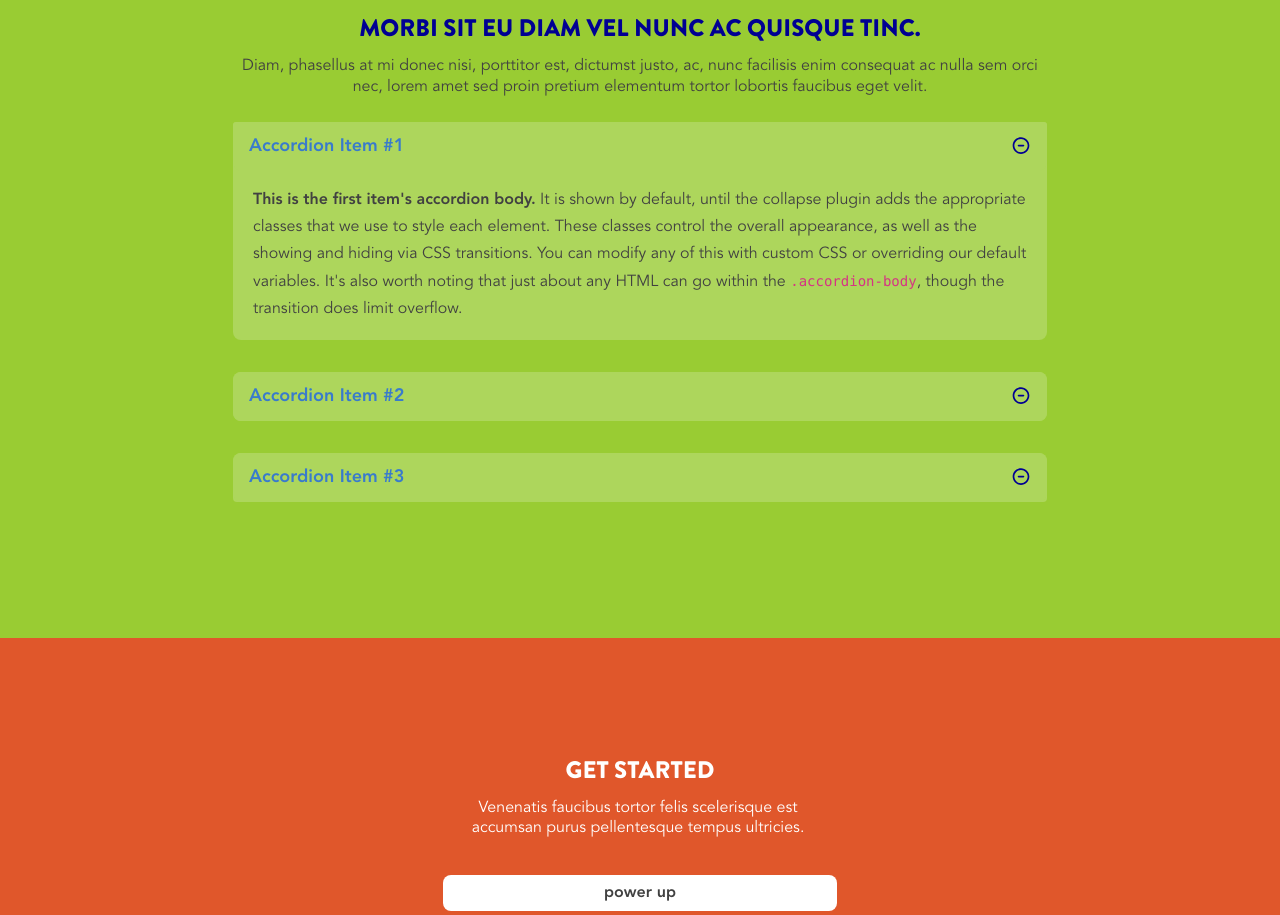
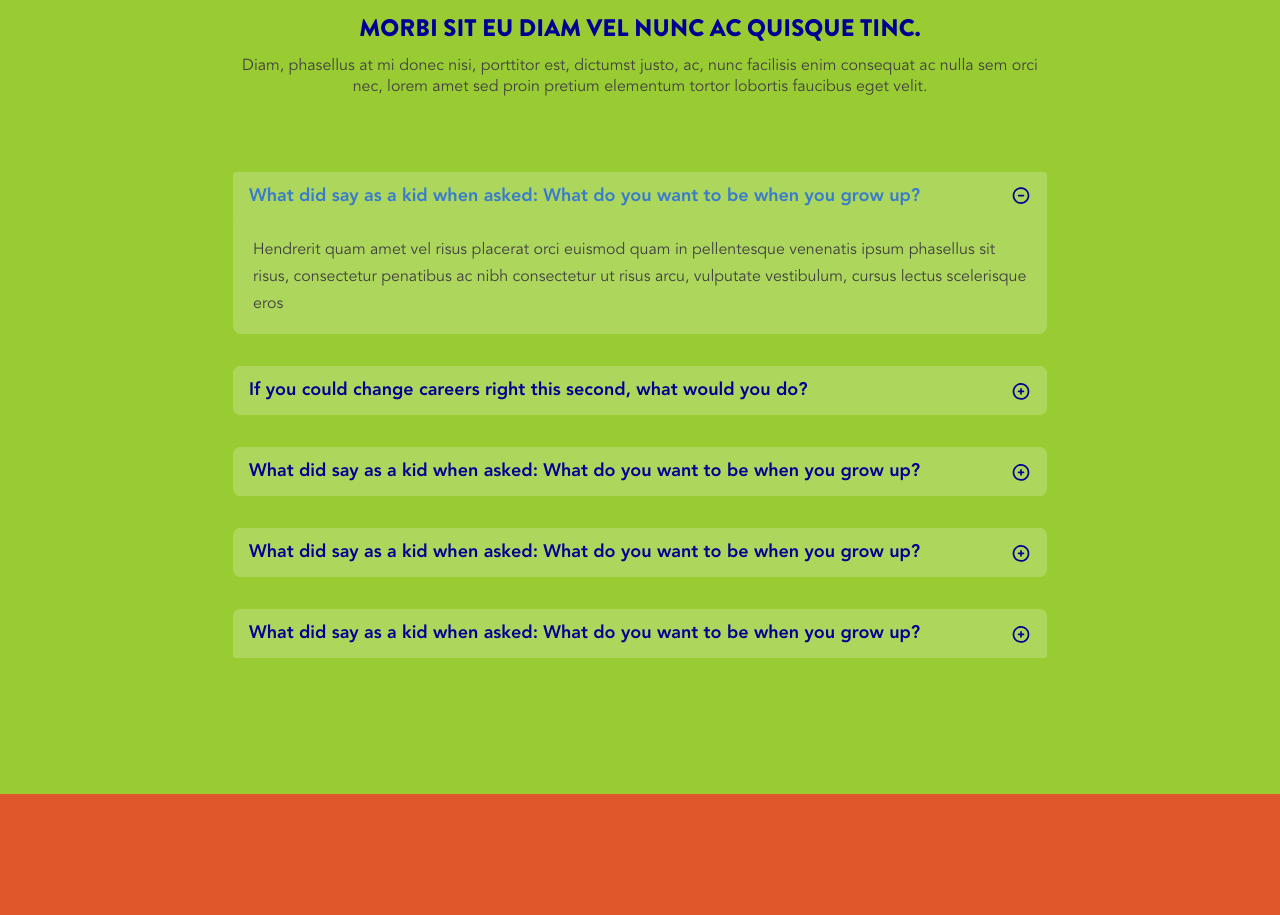
Before and after one commit to crowdbotics-apps/pow-bio-app-26787, a React (Create React App) app in the folder frontend/: page / in a window 1280 px wide. Shown: the part 3620-4535 px from the top of the page. Built offline with nearby package versions, Linux system fonts and the light colour scheme.

Commit message:
fixed accordion issue

```diff
--- a/frontend/src/Pages/HomePage/Sections/FAQ/index.js
+++ b/frontend/src/Pages/HomePage/Sections/FAQ/index.js
@@ -1,6 +1,6 @@
 import React from "react";
 import { Collapse } from 'bootstrap';
-import { Heading, Paragraph, Section, Container } from "./styles";
+import { Heading, Paragraph, Section, Container, MTDiv } from "./styles";
 
 const FAQ = () => {
     return <Section>
@@ -10,48 +10,75 @@ const FAQ = () => {
                 Diam, phasellus at mi donec nisi, porttitor est, dictumst justo, ac, nunc facilisis enim consequat ac nulla sem orci nec, lorem amet sed proin pretium elementum tortor lobortis faucibus eget velit.
             </Paragraph>
 
-            <div className="mt-4">
+            <MTDiv>
                 <div className="accordion" id="faqAccordion">
                     <div className="accordion-item">
                         <h2 className="accordion-header" id="headingOne">
                             <button className="accordion-button" type="button" data-bs-toggle="collapse" data-bs-target="#collapseOne" aria-expanded="true" aria-controls="collapseOne">
-                                Accordion Item #1
+                                What did say as a kid when asked: What do you want to be when you grow up?
                             </button>
                         </h2>
                         <div id="collapseOne" className="accordion-collapse collapse show" aria-labelledby="headingOne" data-bs-parent="#faqAccordion">
                             <div className="accordion-body">
-                                <strong>This is the first item's accordion body.</strong> It is shown by default, until the collapse plugin adds the appropriate classes that we use to style each element. These classes control the overall appearance, as well as the showing and hiding via CSS transitions. You can modify any of this with custom CSS or overriding our default variables. It's also worth noting that just about any HTML can go within the <code>.accordion-body</code>, though the transition does limit overflow.
+                                Hendrerit quam amet vel risus placerat orci euismod quam in pellentesque venenatis ipsum phasellus sit risus, consectetur penatibus ac nibh consectetur ut risus arcu, vulputate vestibulum, cursus lectus scelerisque eros
                             </div>
                         </div>
                     </div>
 
                     <div className="accordion-item">
                         <h2 className="accordion-header" id="headingTwo">
-                            <button className="accordion-button" type="button" data-bs-toggle="collapse" data-bs-target="#collapseTwo" aria-expanded="true" aria-controls="collapseTwo">
-                                Accordion Item #2
+                            <button className="accordion-button collapsed" type="button" data-bs-toggle="collapse" data-bs-target="#collapseTwo" aria-expanded="true" aria-controls="collapseTwo">
+                                If you could change careers right this second, what would you do?
                             </button>
                         </h2>
                         <div id="collapseTwo" className="accordion-collapse collapse" aria-labelledby="headingTwo" data-bs-parent="#faqAccordion">
                             <div className="accordion-body">
-                                <strong>This is the first item's accordion body.</strong> It is shown by default, until the collapse plugin adds the appropriate classes that we use to style each element. These classes control the overall appearance, as well as the showing and hiding via CSS transitions. You can modify any of this with custom CSS or overriding our default variables. It's also worth noting that just about any HTML can go within the <code>.accordion-body</code>, though the transition does limit overflow.
+                                Hendrerit quam amet vel risus placerat orci euismod quam in pellentesque venenatis ipsum phasellus sit risus, consectetur penatibus ac nibh consectetur ut risus arcu, vulputate vestibulum, cursus lectus scelerisque eros
                             </div>
                         </div>
                     </div>
 
                     <div className="accordion-item">
                         <h2 className="accordion-header" id="headingThree">
-                            <button className="accordion-button" type="button" data-bs-toggle="collapse" data-bs-target="#collapseThree" aria-expanded="true" aria-controls="collapseThree">
-                                Accordion Item #3
+                            <button className="accordion-button collapsed" type="button" data-bs-toggle="collapse" data-bs-target="#collapseThree" aria-expanded="true" aria-controls="collapseThree">
+                                What did say as a kid when asked: What do you want to be when you grow up?
                             </button>
                         </h2>
                         <div id="collapseThree" className="accordion-collapse collapse" aria-labelledby="headingThree" data-bs-parent="#faqAccordion">
                             <div className="accordion-body">
-                                <strong>This is the first item's accordion body.</strong> It is shown by default, until the collapse plugin adds the appropriate classes that we use to style each element. These classes control the overall appearance, as well as the showing and hiding via CSS transitions. You can modify any of this with custom CSS or overriding our default variables. It's also worth noting that just about any HTML can go within the <code>.accordion-body</code>, though the transition does limit overflow.
+                                Hendrerit quam amet vel risus placerat orci euismod quam in pellentesque venenatis ipsum phasellus sit risus, consectetur penatibus ac nibh consectetur ut risus arcu, vulputate vestibulum, cursus lectus scelerisque eros
                             </div>
                         </div>
                     </div>
+
+                    <div className="accordion-item">
+                        <h2 className="accordion-header" id="headingFour">
+                            <button className="accordion-button collapsed" type="button" data-bs-toggle="collapse" data-bs-target="#collapseFour" aria-expanded="true" aria-controls="collapseFour">
+                                What did say as a kid when asked: What do you want to be when you grow up?
+                            </button>
+                        </h2>
+                        <div id="collapseFour" className="accordion-collapse collapse" aria-labelledby="headingFour" data-bs-parent="#faqAccordion">
+                            <div className="accordion-body">
+                                Hendrerit quam amet vel risus placerat orci euismod quam in pellentesque venenatis ipsum phasellus sit risus, consectetur penatibus ac nibh consectetur ut risus arcu, vulputate vestibulum, cursus lectus scelerisque eros
+                            </div>
+                        </div>
+                    </div>
+
+                    <div className="accordion-item">
+                        <h2 className="accordion-header" id="headingFive">
+                            <button className="accordion-button collapsed" type="button" data-bs-toggle="collapse" data-bs-target="#collapseFive" aria-expanded="true" aria-controls="collapseFive">
+                                What did say as a kid when asked: What do you want to be when you grow up?
+                            </button>
+                        </h2>
+                        <div id="collapseFive" className="accordion-collapse collapse" aria-labelledby="headingFive" data-bs-parent="#faqAccordion">
+                            <div className="accordion-body">
+                                Hendrerit quam amet vel risus placerat orci euismod quam in pellentesque venenatis ipsum phasellus sit risus, consectetur penatibus ac nibh consectetur ut risus arcu, vulputate vestibulum, cursus lectus scelerisque eros
+                            </div>
+                        </div>
+                    </div>
+
                 </div>
-            </div>
+            </MTDiv>
         </Container>
     </Section>
 };
--- a/frontend/src/Pages/HomePage/Sections/FAQ/styles.js
+++ b/frontend/src/Pages/HomePage/Sections/FAQ/styles.js
@@ -26,3 +26,7 @@ export const Paragraph = styled(SectionParagraph)`
     color: #414141;
     text-align: center;
 `;
+
+export const MTDiv =  styled.div`
+    margin-top: 74px;
+`;
```
